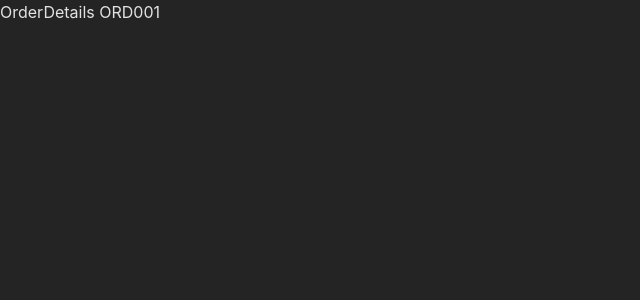
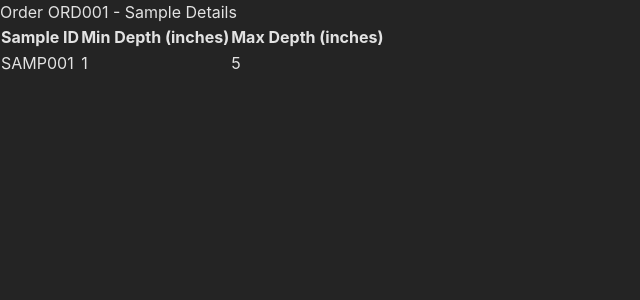
Before and after one commit to abdur-rehman-ali/trace-assessment, a React (Vite) app: page /orders/ORD001 in a window 1280 px wide. Shown: the top 300 px of the page, without its empty margins (0-640 px from the left). Built offline with nearby package versions, Linux system fonts and the light colour scheme.

Commit message:
Create order details page component

```diff
--- a/src/components/OrderDetails.tsx
+++ b/src/components/OrderDetails.tsx
@@ -1,10 +1,52 @@
-import { useParams } from "react-router-dom"
+import { useEffect, useState } from 'react';
+import { useParams } from 'react-router-dom';
+import samplesData from '../../public/data/samplesData.json'
+
+type Sample = {
+  orderId: string;
+  sampleId: string;
+  minDepth: number;
+  maxDepth: number;
+};
 
 const OrderDetails = () => {
-  const { orderId } =  useParams()
+  const { orderId } = useParams();
+  const [samples, setSamples] = useState<Sample[]>([]);
+
+  useEffect(() => {
+    const orderSamples = samplesData.filter(sample => sample.orderId === orderId);
+    setSamples(orderSamples);
+  }, [orderId]);
+
   return (
-    <h1>OrderDetails { orderId }</h1>
-  )
-}
+    <div className="relative overflow-x-auto shadow-md sm:rounded-lg">
+      <h1 className="text-2xl font-bold mb-4">Order {orderId} - Sample Details</h1>
+      <table className="w-full text-sm text-left text-gray-500 dark:text-gray-400">
+        <thead className="text-xs text-gray-700 uppercase bg-gray-50 dark:bg-gray-700 dark:text-gray-400">
+          <tr>
+            <th scope="col" className="px-6 py-3">Sample ID</th>
+            <th scope="col" className="px-6 py-3">Min Depth (inches)</th>
+            <th scope="col" className="px-6 py-3">Max Depth (inches)</th>
+          </tr>
+        </thead>
+        <tbody>
+          {samples.length > 0 ? (
+            samples.map((sample) => (
+              <tr key={sample.sampleId} className=" dark:bg-gray-900">
+                <td className="px-6 py-4 font-medium text-gray-900 dark:text-white">{sample.sampleId}</td>
+                <td className="px-6 py-4">{sample.minDepth}</td>
+                <td className="px-6 py-4">{sample.maxDepth}</td>
+              </tr>
+            ))
+          ) : (
+            <tr>
+              <td colSpan={3} className="px-6 py-4 text-center">No samples found for this order.</td>
+            </tr>
+          )}
+        </tbody>
+      </table>
+    </div>
+  );
+};
 
-export default OrderDetails
+export default OrderDetails;
--- a/src/components/OrdersList.tsx
+++ b/src/components/OrdersList.tsx
@@ -1,4 +1,5 @@
 import { useEffect, useState } from "react";
+import { Link } from "react-router-dom";
 
 type Order = {
   id: string;
@@ -60,9 +61,9 @@ const OrdersList = () => {
               <td className="px-6 py-4">{order.id}</td>
               <td className="px-6 py-4">{order.createdDate}</td>
               <td className="px-6 py-4">
-                <a href="#" className="font-medium text-blue-600 dark:text-blue-500 hover:underline">
+                <Link to={`/orders/${order.id}`} className="font-medium text-blue-600 dark:text-blue-500 hover:underline">
                   See Details
-                </a>
+                </Link>
               </td>
             </tr>
           ))}
```
